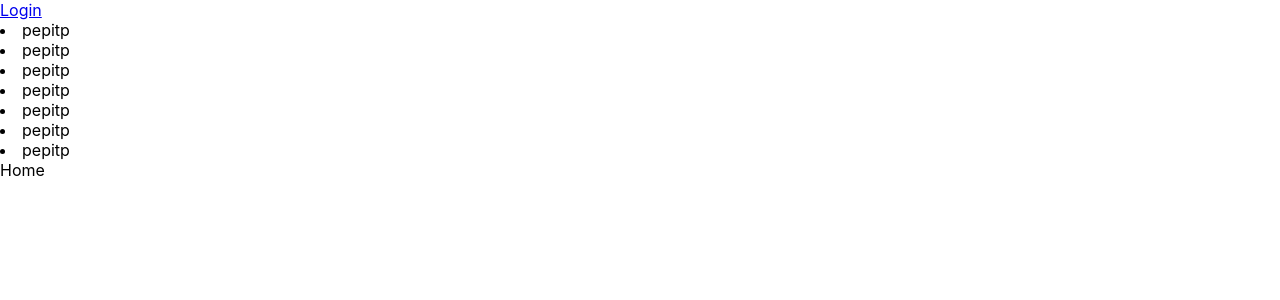
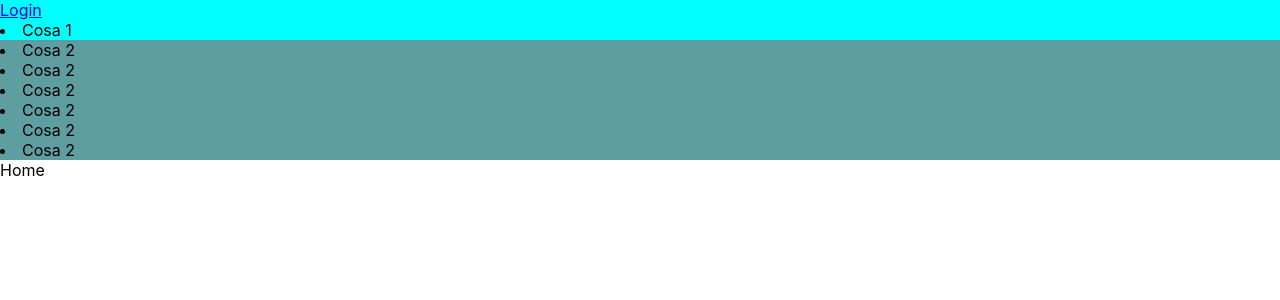
Before and after one commit to mpramos/Ecvolutech-App-Machine-ToDo, a React (Create React App) app: page / in a window 1280 px wide. Shown: the top 300 px of the page. Built offline with nearby package versions, Linux system fonts and the light colour scheme.

Commit message:
implementando estilos dentro de los componentes

```diff
--- a/src/components/Navbar.jsx
+++ b/src/components/Navbar.jsx
@@ -1,17 +1,28 @@
 import React from 'react'
 import { Link } from 'react-router-dom'
+import styled from "styled-components"
+const Nav = styled.nav`
+           background-color : aqua ;
+`
+const Li= styled.li`
+            background-color: cadetblue;
+`
 
 export default function Navbar() {
   return (
     <>
-        <Link to="/login">Login</Link>
-        <li>pepitp</li>
-        <li>pepitp</li>
-        <li>pepitp</li>
-        <li>pepitp</li>
-        <li>pepitp</li>
-        <li>pepitp</li>
-        <li>pepitp</li>
+    <Nav>
+        <Link to={"/login"}>Login</Link>
+        <li>Cosa 1</li>
+        <Li>Cosa 2</Li>
+        <Li>Cosa 2</Li>
+        <Li>Cosa 2</Li>
+        <Li>Cosa 2</Li>
+        <Li>Cosa 2</Li>
+        <Li>Cosa 2</Li>
+
+    </Nav>
+
     </>
   )
 }
```
